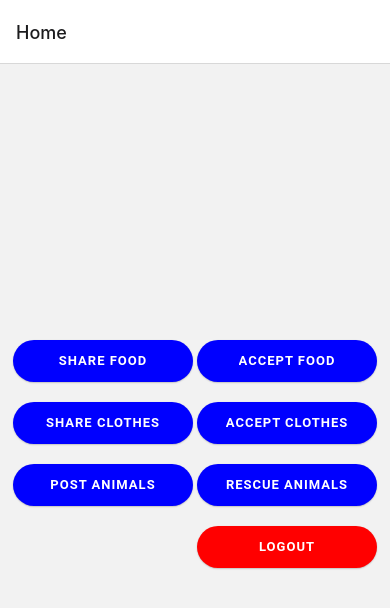
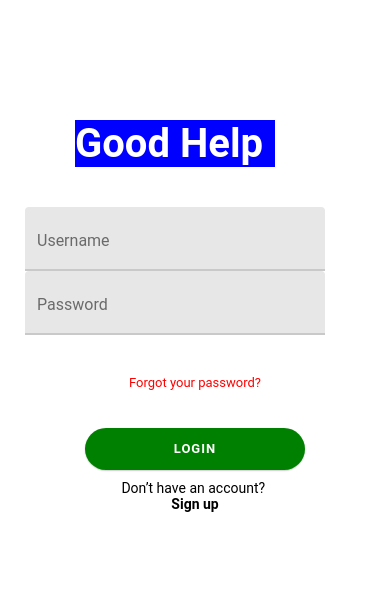
Before and after one commit to anthony0506/goodhelp, a React Native app: screen / in a window 390 px wide. Shown: the top 608 px of the page. Built offline with nearby package versions, Linux system fonts and the light colour scheme.

Commit message:
Add Map on Clothes

```diff
--- a/App.jsx
+++ b/App.jsx
@@ -24,7 +24,6 @@ import RegisterScreen from './src/screens/RegisterScreen'
 import MapScreen from './src/screens/MapScreen'
 
 export default function AuthNavigator() {
-
     const [user, setUser] = useState(true);
 
     const addUser = async (value) => {
@@ -56,10 +55,8 @@ export default function AuthNavigator() {
     }, [])
 
     function login(a) {
-        console.log("REF")
         addUser(a)
         const userRef = store.collection('users').doc(a.email);
-        console.log("REF2")
 
         userRef.get().then((doc) => {
             if (doc.exists) {
@@ -88,50 +85,41 @@ export default function AuthNavigator() {
                 }
             }
         })
-
     }
 
     function logout() {
-        console.log("logout")
         auth.signOut()
         addUser(null)
     }
 
-    return ( // user ? (
-      <MyTabs
-        user={user}
-        logout={logout}
-        onStateChange={(state) =>
-          console.log("CHANGED", state)
-        }
-      />
-    ) //  : (
-    //   <MyStack login={login} />
-    // )
+    return (
+      <NavigationContainer>
+        {user ? (
+          <MyTabs user={user} logout={logout} />
+        ) : (
+          <MyStack login={login} />
+        )}
+      </NavigationContainer>
+    );
 }
 
 const AuthStack = createStackNavigator();
 
 function MyStack(props) {
-
   return (
-    <NavigationContainer>
       <AuthStack.Navigator screenOptions={{
         headerShown: false
         }}>
         <AuthStack.Screen name="LoginScreen" component={LoginScreen} options={{ title: 'Goodhelp - Login' }} initialParams={{login: props.login}} />
         <AuthStack.Screen name="RegisterScreen" component={RegisterScreen} options={{ title: 'Goodhelp - Register' }} initialParams={{login: props.login}} />
       </AuthStack.Navigator>
-    </NavigationContainer>
   );
 }
 
 const AppStack = createStackNavigator();
 
 function MyTabs(props) {
-
     return (
-      <NavigationContainer>
         <AppStack.Navigator
           initialRouteName="Home"
         >
@@ -165,7 +153,7 @@ function MyTabs(props) {
             options={({ navigation }) => ({
               headerRight: () => (
                 <Button
-                onPress={() => navigation.navigate('MapScreen')} // Navigate to the MapScreen
+                  onPress={() => navigation.navigate('MapScreen', { fromScreen: 'food' })}
                   title="map"
                   color="black"
                 />
@@ -176,6 +164,15 @@ function MyTabs(props) {
             name="Accept Clothes"
             component={AcceptClothes}
             initialParams={{user: props.user, logout: props.logout}}
+            options={({ navigation }) => ({
+              headerRight: () => (
+                <Button
+                  onPress={() => navigation.navigate('MapScreen', { fromScreen: 'clothes' })}
+                  title="map"
+                  color="black"
+                />
+              ),
+            })}
           />
           <AppStack.Screen
             name="Adopt Animals"
@@ -192,6 +189,5 @@ function MyTabs(props) {
             component={MapScreen}
           />
         </AppStack.Navigator>
-    </NavigationContainer>
     );
 }
--- a/app.json
+++ b/app.json
@@ -21,7 +21,7 @@
       "supportsTablet": true,
       "bundleIdentifier": "com.chackerian.goodhelp",
       "config": {
-        "googleMapsApiKey": "YOUR_IOS_API_KEY"
+        "googleMapsApiKey": "AIzaSyCJov7qfBfuN4tNruFDCUCBL_DQnY-8ROQ"
       }
     },
     "android": {
--- a/src/screens/AcceptClothes.jsx
+++ b/src/screens/AcceptClothes.jsx
@@ -10,9 +10,9 @@ import moment from "moment";
 import Button from '../components/Button';
 
 export default function AcceptClothes(props) {
-
   const navigation = useNavigation();
   const [LIST, setLIST] = useState([])
+
   const setClothes = async function(){
     const querySnapshot = await getDocs(collection(firestore, "clothes"));
     querySnapshot.forEach((doc) => {
@@ -21,6 +21,7 @@ export default function AcceptClothes(props) {
   }
 
   useEffect(()=> {
+    setLIST([])
     setClothes()
   },[])
 
@@ -71,7 +72,6 @@ export default function AcceptClothes(props) {
     </View>
   )
 }
-
 
 const styles = StyleSheet.create({
   centered: {
--- a/src/screens/AcceptFood.jsx
+++ b/src/screens/AcceptFood.jsx
@@ -1,7 +1,7 @@
 import React, { useState, useEffect } from 'react';
 import { useNavigation } from '@react-navigation/native';
-import { Text, TextInput, RadioButton } from 'react-native-paper';
-import { collection, query, where, getDocs, orderBy } from "firebase/firestore";
+import { Text } from 'react-native-paper';
+import { collection, query, getDocs, orderBy } from "firebase/firestore";
 import { TouchableOpacity, StyleSheet, View, FlatList, Image, ScrollView } from 'react-native';
 
 import { firestore } from '../../firebase.js';
@@ -10,17 +10,15 @@ import moment from "moment";
 import Button from '../components/Button';
 
 export default function AcceptFood(props) {
+  const navigation = useNavigation();
+  const [LIST, setLIST] = useState([])
 
-  const navigation = useNavigation();
   const setFood = async function(){
     const querySnapshot = await getDocs(query(collection(firestore, "food"), orderBy('dateCreated')));
-    querySnapshot.forEach((doc) => {
-      setLIST(LIST => [...LIST, doc.data()])
-      // console.log("DATES", doc.data().dateCreated.seconds)
-    });
+    const newList = querySnapshot.docs.map((doc) => doc.data());
+    setLIST(newList);
   }
 
-  const [LIST, setLIST] = useState([])
   useEffect(()=> {
     setFood()
   },[])
@@ -73,7 +71,6 @@ export default function AcceptFood(props) {
 
   return (
     <View style={styles.container}>
-
       <FlatList
         data={LIST}
         scrollEnabled={true}
@@ -81,10 +78,7 @@ export default function AcceptFood(props) {
         renderItem={({item}) => <Item title={item.title} quantity={item.quantity} dateCreated={item.dateCreated} picture={item.picture} groupID={item.groupID} />}
         keyExtractor={(item, index) => index.toString()}
       />
-
     </View>
-
-
   )
 }
 
--- a/src/screens/MapScreen.jsx
+++ b/src/screens/MapScreen.jsx
@@ -1,24 +1,18 @@
 import React, { useEffect, useState } from 'react'
-import { collection, query, where, getDocs } from 'firebase/firestore';
+import { collection, query, getDocs } from 'firebase/firestore';
 import { View, Text } from 'react-native';
 import MapView, { PROVIDER_GOOGLE, Marker, Callout } from 'react-native-maps';
 import { firestore } from '../../firebase';
 
-export default function MapScreen() {
-  // const q = query(collection(firestore, collectionName), where("groupID", "==", groupID))
+export default function MapScreen({route}) {
+  const { fromScreen } = route.params;
+
   const [LIST, setLIST] = useState([])
 
   const getDetails = async function(){
-    const querySnapshot = await getDocs(query(collection(firestore, "food")));
-    // const newList = querySnapshot.docs.map((doc) => doc.data());
-    // setLIST(newList);
-    console.log('-------------');
-    querySnapshot.forEach((doc) => {
-      setLIST(LIST => [...LIST, doc.data()])
-      console.log(doc.data())
-    });
-    // console.log('~~~~~~~~~~~~~~~~:' + LIST[0])
-    // console.log(LIST[0]);
+    const querySnapshot = await getDocs(query(collection(firestore, fromScreen)));
+    const newList = querySnapshot.docs.map((doc) => doc.data());
+    setLIST(newList);
   }
 
   useEffect(()=> {
@@ -27,7 +21,7 @@ export default function MapScreen() {
     };
 
     fetchData();
-  },[])
+  },[fromScreen])
 
   return (
     <View style={{ flex: 1 }}>
@@ -35,8 +29,6 @@ export default function MapScreen() {
         provider={PROVIDER_GOOGLE}
         style={{ flex: 1 }}
         initialRegion={{
-          // latitude: 37.78825,
-          // longitude: -122.4324,
           latitude: 41.9338414,
           longitude: -74.0887576,
           latitudeDelta: 0.0922,
```
Lines whose indentation alone changed are shown as unchanged.
